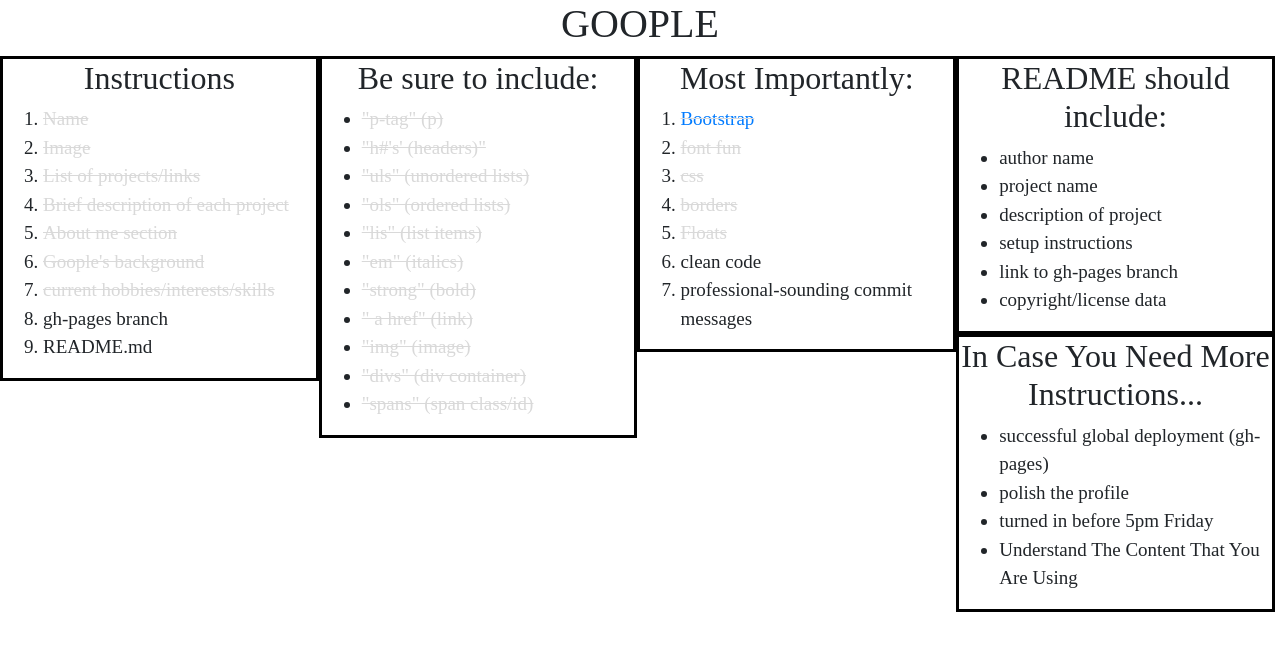
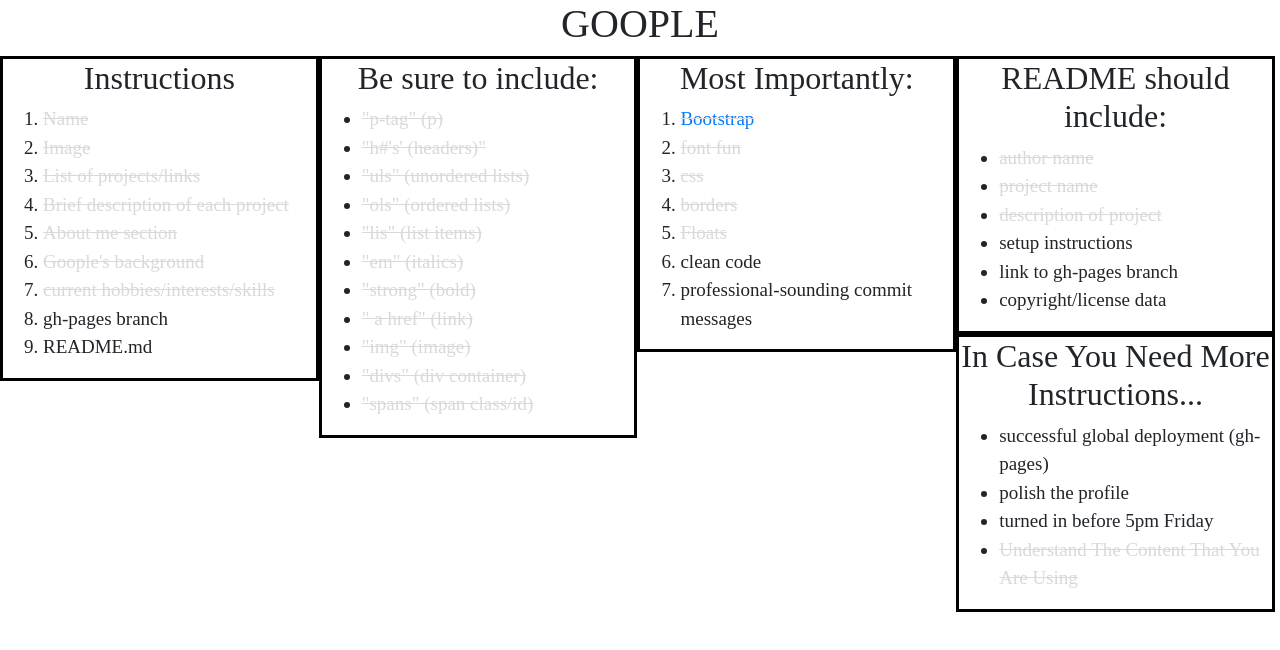
Before and after one commit to M00nDrag0n/3CodeAssessment, a plain HTML site: page index-data.html in a window 1280 px wide. Drawn offline with nearby package versions, Linux system fonts and the light colour scheme.

Commit message:
cross out parts of the list

```diff
--- a/index-data.html
+++ b/index-data.html
@@ -55,9 +55,9 @@
   <div class="instructions">
     <h2>README should include:</h2>
     <ul>
-      <li>author name</li>
-      <li>project name</li>
-      <li>description of project</li>
+      <li><span class="done">author name</done></li>
+      <li><span class="done">project name</done></li>
+      <li><span class="done">description of project</span></li>
       <li>setup instructions</li>
       <li>link to gh-pages branch</li>
       <li>copyright/license data</li>
@@ -69,7 +69,7 @@
       <li>successful global deployment (gh-pages)</li>
       <li>polish the profile</li>
       <li>turned in before 5pm Friday</li>
-      <li>Understand The Content That You Are Using</li>
+      <li><span class="done">Understand The Content That You Are Using</span></li>
     </ul>
   </div>
   </body>
```
